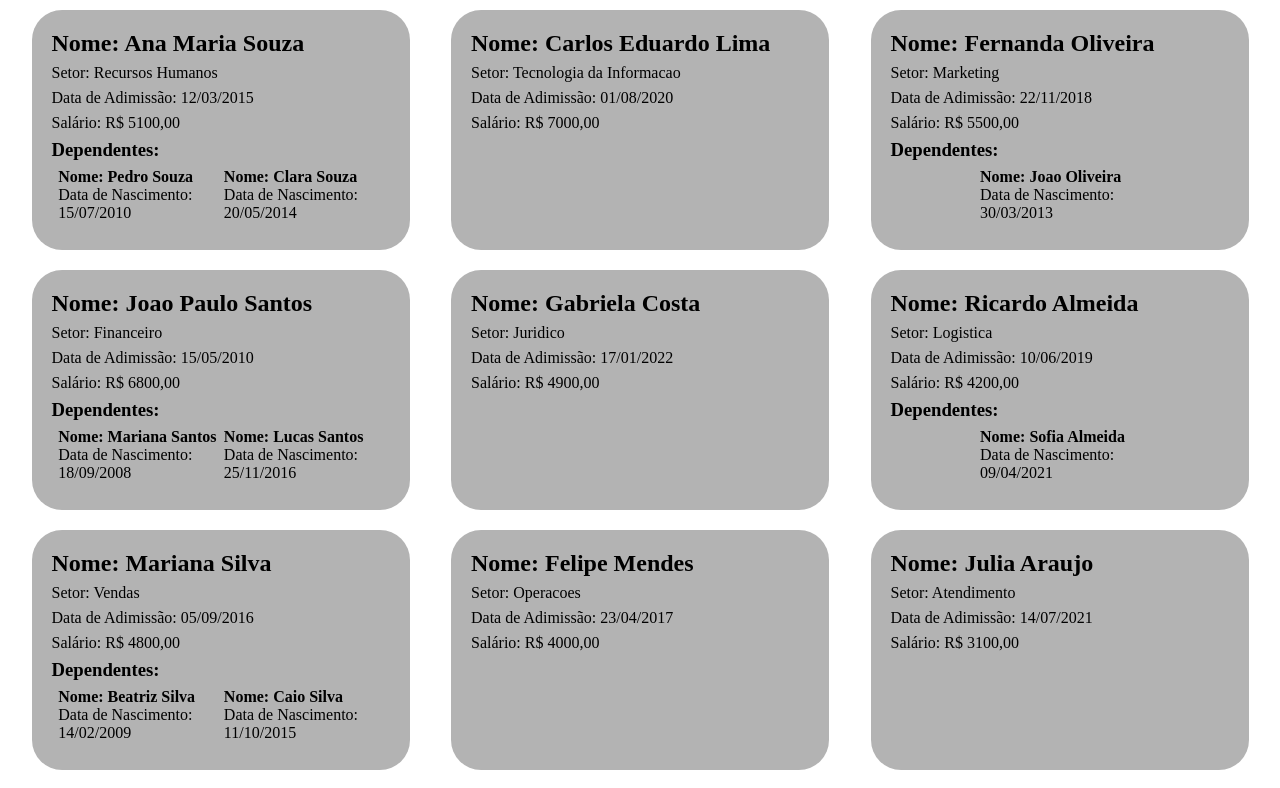
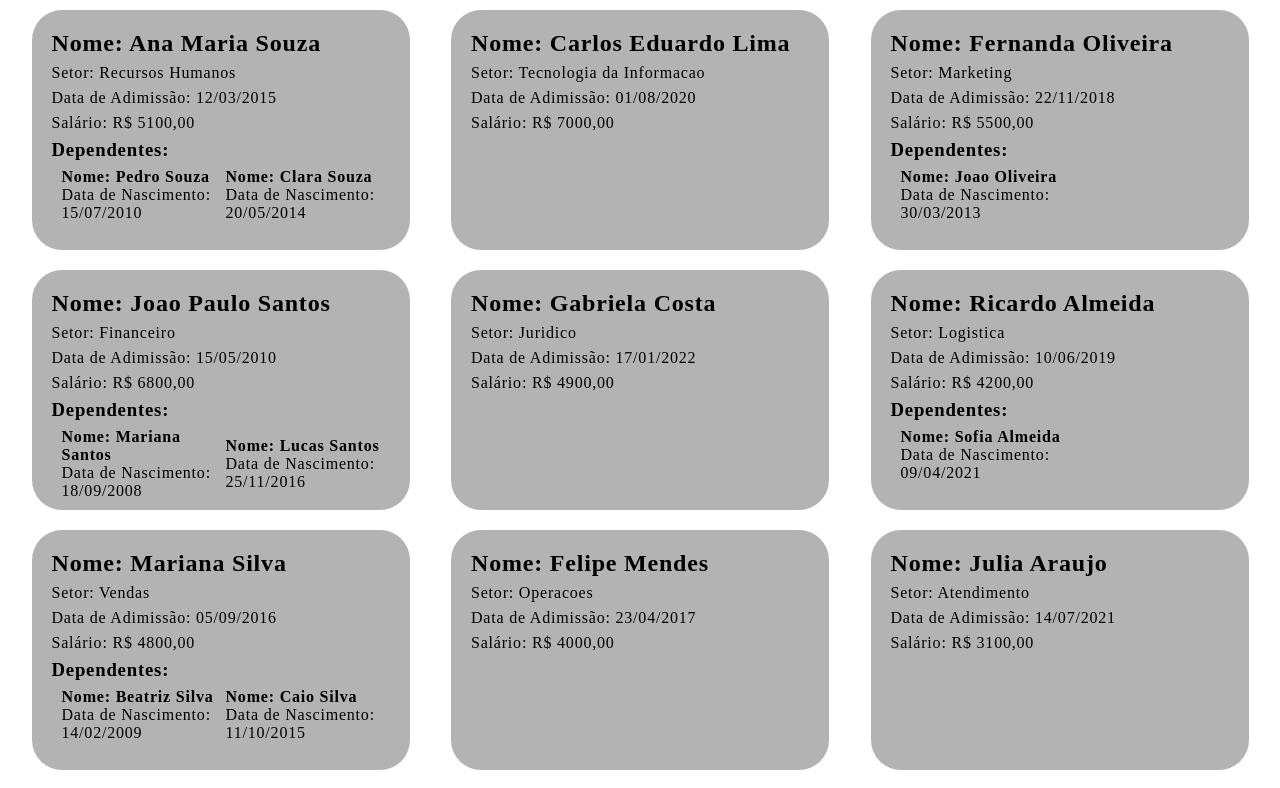
Before and after one commit to ufjf-dcc207/ufjf-dcc207-2024-3-a-atv05-VanessaTrajano, a React (Vite) app: page / in a window 1280 px wide. Shown: the top 788 px of the page. Built offline with nearby package versions, Linux system fonts and the light colour scheme.

Commit message:
Modifica alguns detalhes no css

```diff
--- a/src/App.css
+++ b/src/App.css
@@ -2,6 +2,7 @@
     margin: 0;
     padding: 0;
     box-sizing: border-box;
+    letter-spacing: 0.8px;
 }
 
 .app-container{
--- a/src/components/Dependente.css
+++ b/src/components/Dependente.css
@@ -1,3 +1,3 @@
 .dependente-container{
-    width: 47%;
+    width: 53%;
 }
--- a/src/components/Funcionario.css
+++ b/src/components/Funcionario.css
@@ -11,6 +11,7 @@
 
 .dependentes-container{
     display: flex;
-    justify-content: space-evenly;
+    justify-content: start;
     align-items: center;
+    margin-left: 10px;
 }
```
